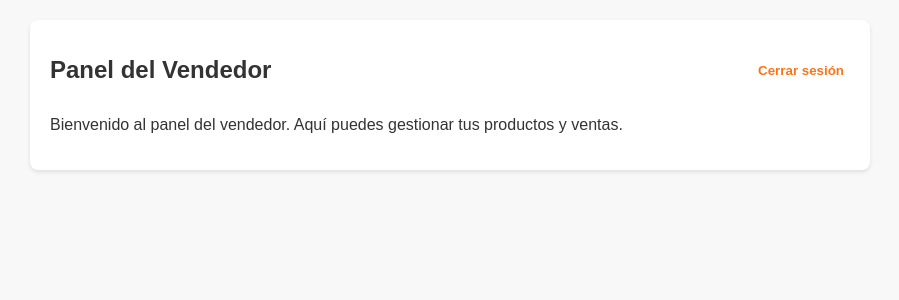
After one commit to metodosformalesds/t3_mfds_2024, a Django app: page /panel-vendedor/ in a window 1280 px wide. The commit adds this page. Shown: the top 300 px of the page, without its empty margins (190-1089 px from the left). Run offline with Django 4.2, Linux system fonts and the light colour scheme; a user stored in the database is signed in.

Commit message:
Agrego el perfil de usuario con la configuracion completa, vendedor o comprador

```diff
--- a/yonkes/core/models.py
+++ b/yonkes/core/models.py
@@ -2,17 +2,13 @@ from django.contrib.auth.models import AbstractUser
 from django.db import models
 
 class CustomUser(AbstractUser):
-    first_name = models.CharField(max_length=30)
-    last_name = models.CharField(max_length=30)
-    age = models.PositiveIntegerField(null=True, blank=True)  # Permite valores nulos y en blanco
-    address = models.CharField(max_length=255, blank=True, null=True)  # Para OpenStreetMap
-    phone_number = models.CharField(max_length=15)  # Para WhatsApp
-    ROLE_CHOICES = (
-        ('buyer', 'Comprador'),
-        ('seller', 'Vendedor'),
-    )
-    role = models.CharField(max_length=10, choices=ROLE_CHOICES, default='buyer')
-    is_profile_complete = models.BooleanField(default=False)  # Indica si el perfil está completo
-
-    def __str__(self):
-        return self.username
+    street = models.CharField(max_length=255)
+    street_number = models.CharField(max_length=10)
+    apartment_number = models.CharField(max_length=10, blank=True, null=True)
+    neighborhood = models.CharField(max_length=100)
+    postal_code = models.CharField(max_length=20)
+    city = models.CharField(max_length=100)
+    state = models.CharField(max_length=100)
+    country = models.CharField(max_length=100)
+    phone_number = models.CharField(max_length=20)
+    role = models.CharField(max_length=20, choices=[('vendedor', 'Vendedor'), ('comprador', 'Comprador')])
--- /dev/null
+++ b/yonkes/core/templates/core/vendedor_panel.html
@@ -0,0 +1,51 @@
+<!DOCTYPE html>
+<html lang="es">
+<head>
+    <meta charset="UTF-8">
+    <meta name="viewport" content="width=device-width, initial-scale=1.0">
+    <title>Panel del Vendedor</title>
+    <style>
+        body {
+            font-family: Arial, sans-serif;
+            background-color: #f8f8f8;
+            color: #333;
+            margin: 0;
+            padding: 20px;
+        }
+        .container {
+            max-width: 800px;
+            margin: 0 auto;
+            padding: 20px;
+            background-color: #fff;
+            border-radius: 8px;
+            box-shadow: 0 2px 4px rgba(0, 0, 0, 0.1);
+        }
+        .header {
+            display: flex;
+            justify-content: space-between;
+            align-items: center;
+        }
+        .header h1 {
+            font-size: 24px;
+        }
+        .logout-link {
+            text-decoration: none;
+            color: #ff7315;
+            font-weight: bold;
+        }
+    </style>
+</head>
+<body>
+    <div class="container">
+        <div class="header">
+            <h1>Panel del Vendedor</h1>
+            <!-- Enlace para cerrar sesión -->
+            <form action="/accounts/logout/" method="POST" style="display: inline;">
+                {% csrf_token %}
+                <button type="submit" class="logout-link" style="background: none; border: none; color: #ff7315; cursor: pointer;">Cerrar sesión</button>
+            </form>
+        </div>
+        <p>Bienvenido al panel del vendedor. Aquí puedes gestionar tus productos y ventas.</p>
+    </div>
+</body>
+</html>
--- a/yonkes/core/urls.py
+++ b/yonkes/core/urls.py
@@ -1,7 +1,10 @@
 from django.urls import path
-from .views import complete_profile, home
+from . import views  # Asegúrate de que las vistas se importan correctamente
 
 urlpatterns = [
-    path('', home, name='home'),
-    path('completar-perfil/', complete_profile, name='complete_profile'),
+    path('', views.home, name='home'),  # Ruta para la página de inicio
+    path('completar-perfil/', views.complete_profile, name='complete_profile'),
+    path('panel-vendedor/', views.vendedor_panel, name='vendedor_panel_url'),
+    path('panel-comprador/', views.comprador_panel, name='comprador_panel_url'),
+    path('redirect-after-login/', views.redirect_after_login, name='redirect_after_login'),  # Nueva ruta para la redirección
 ]
--- a/yonkes/core/views.py
+++ b/yonkes/core/views.py
@@ -1,6 +1,6 @@
 from django.shortcuts import render, redirect
 from django.contrib.auth.decorators import login_required
-from .forms import CustomSignupForm
+from .forms import CompleteProfileForm
 
 # Vista para la página Home con lógica de autenticación
 def home(request):
@@ -13,17 +13,43 @@ def home(request):
 @login_required
 def complete_profile(request):
     user = request.user
-    if user.is_profile_complete:
-        return redirect('/')
+    if user.street and user.city and user.role:  # Verifica si ya se ha completado el perfil
+        if user.role == 'vendedor':
+            return redirect('vendedor_panel_url')  # Redirige al panel del vendedor
+        elif user.role == 'comprador':
+            return redirect('comprador_panel_url')  # Redirige al panel del comprador
+        else:
+            return redirect('/')  # O redirige a una página por defecto si el rol no está definido
 
     if request.method == 'POST':
-        form = CustomSignupForm(request.POST, instance=user)
+        form = CompleteProfileForm(request.POST, instance=user)
         if form.is_valid():
             form.save()
-            user.is_profile_complete = True
-            user.save()
-            return redirect('/')
+            if user.role == 'vendedor':
+                return redirect('vendedor_panel_url')
+            elif user.role == 'comprador':
+                return redirect('comprador_panel_url')
     else:
-        form = CustomSignupForm(instance=user)
+        form = CompleteProfileForm(instance=user)
+    return render(request, 'core/complete_profile.html', {'form': form})
 
-    return render(request, 'account/complete_profile.html', {'form': form})
+# Panel de vendedor
+@login_required
+def vendedor_panel(request):
+    return render(request, 'core/vendedor_panel.html')
+
+# Panel de comprador
+@login_required
+def comprador_panel(request):
+    return render(request, 'core/comprador_panel.html')
+
+# Nueva vista: Redirección después de iniciar sesión
+@login_required
+def redirect_after_login(request):
+    user = request.user
+    if user.role == 'vendedor':
+        return redirect('vendedor_panel_url')
+    elif user.role == 'comprador':
+        return redirect('comprador_panel_url')
+    else:
+        return redirect('/')  # Redirige al Home si el rol no está definido
--- a/yonkes/templates/account/login.html
+++ b/yonkes/templates/account/login.html
@@ -33,6 +33,7 @@
                         <button type="submit" class="login-btn">Iniciar Sesión</button><br>
                     </div>
                     <br>
+
                       <!-- Botón de Iniciar sesión con Google -->
                     <a href="{% provider_login_url 'google' %}" class="google-btn">
                         <span class="google-icon">G</span>
```
Also changed, not shown: yonkes/core/admin.py (+6 -17 lines), yonkes/core/forms.py (added, +24 -0 lines), yonkes/core/templates/core/complete_profile.html (added, +20 -0 lines), yonkes/core/templates/core/comprador_panel.html (added, +51 -0 lines), yonkes/templates/home.html (+10 -36 lines), yonkes/yonkes/settings.py (+10 -62 lines), yonkes/core/migrations/0001_initial.py, yonkes/core/migrations/0002_alter_customuser_age.py (deleted), yonkes/db.sqlite3.
